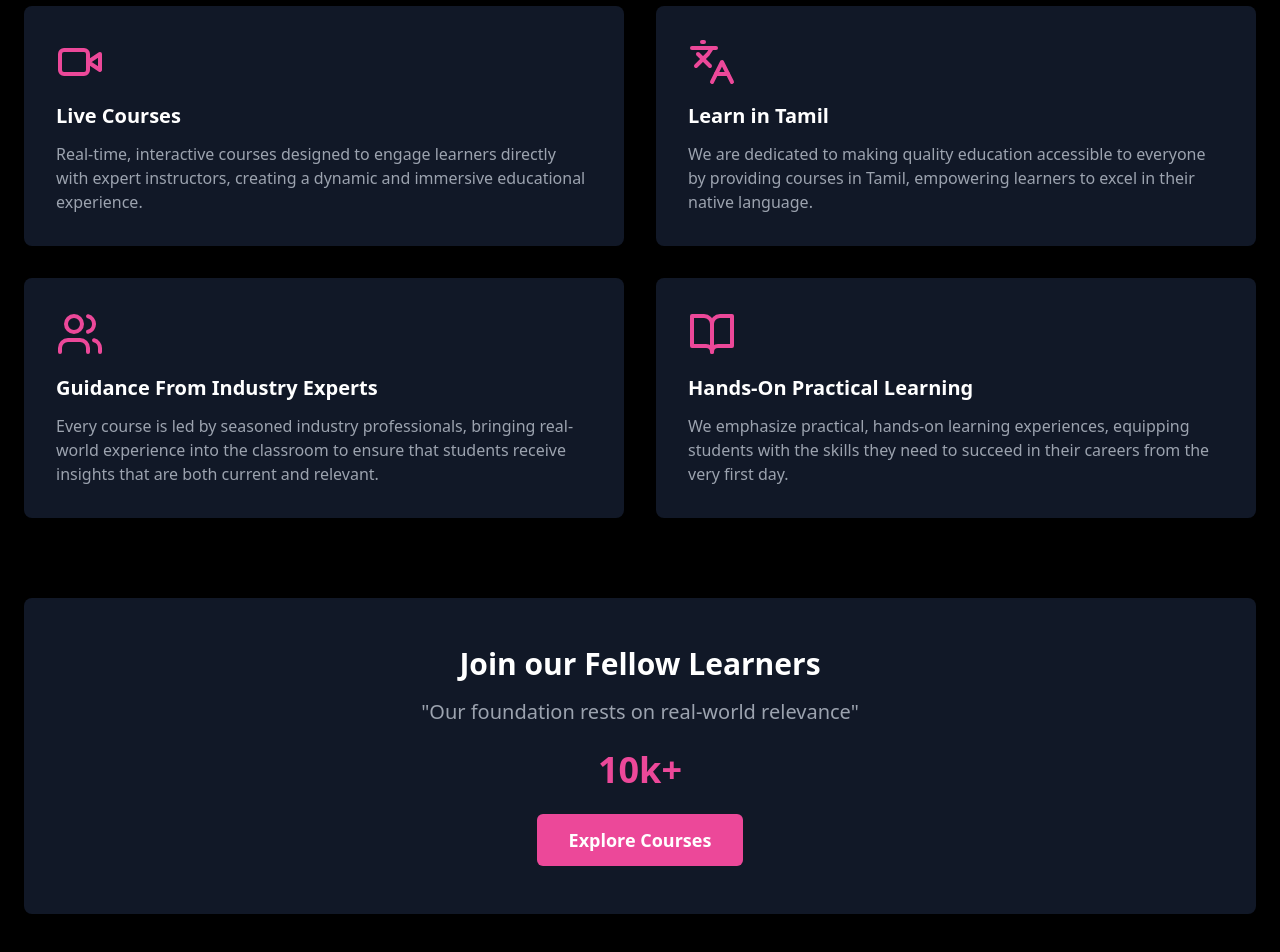
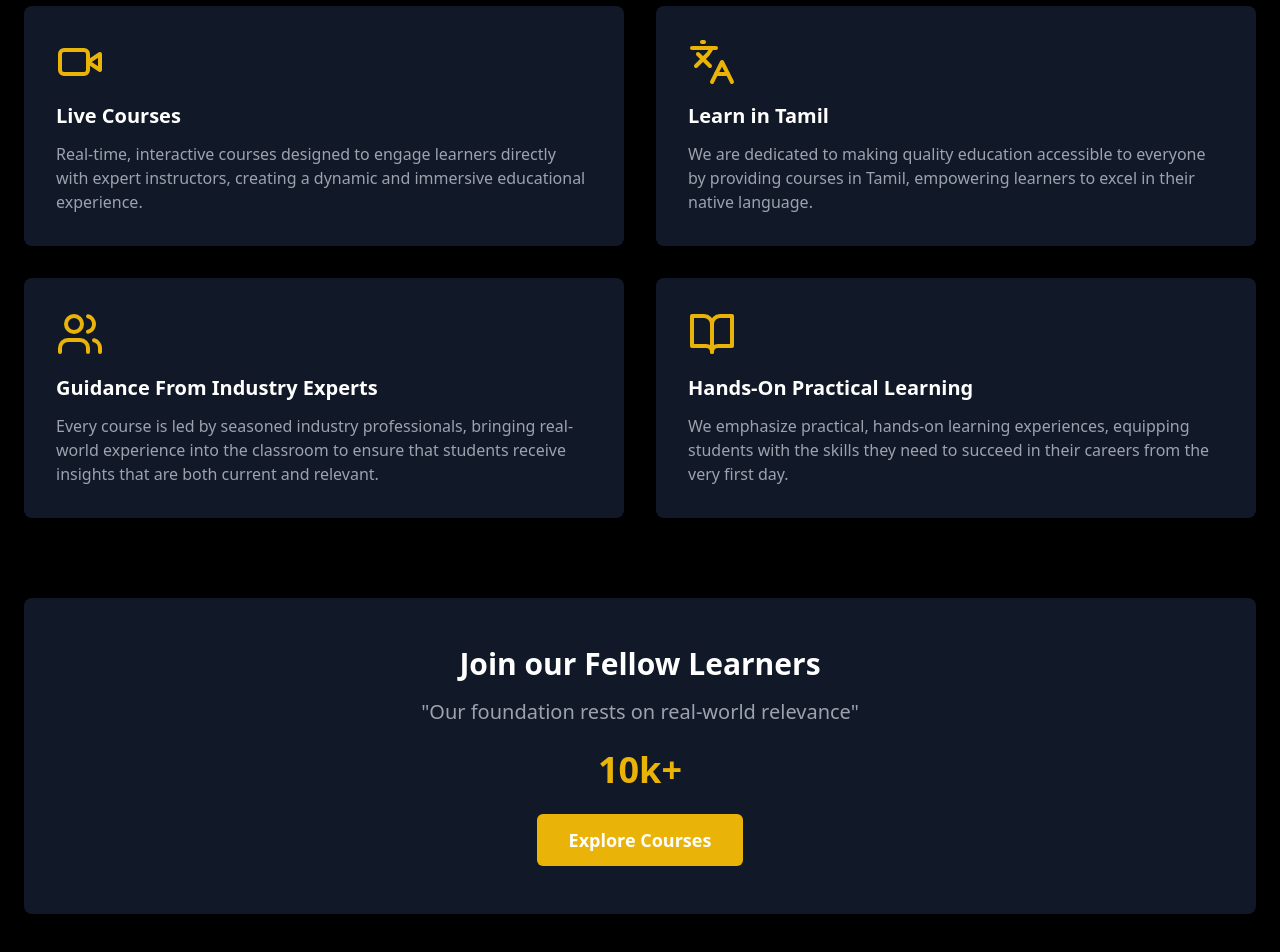
Before and after one commit to Hariomkabra/Elevate, a React (Vite) app: page / in a window 1280 px wide. Shown: the part 2812-3764 px from the top of the page. Built offline with nearby package versions, Linux system fonts and the light colour scheme.

Commit message:
Update CoreValues.tsx

```diff
--- a/src/components/CoreValues.tsx
+++ b/src/components/CoreValues.tsx
@@ -12,25 +12,25 @@ const CoreValues = () => {
 
         <div className="grid grid-cols-1 md:grid-cols-2 gap-8 mb-20">
           <div className="bg-gray-900 p-8 rounded-lg">
-            <Video className="h-12 w-12 text-pink-500 mb-4" />
+            <Video className="h-12 w-12 text-yellow-500 mb-4" />
             <h3 className="text-xl font-semibold mb-3">Live Courses</h3>
             <p className="text-gray-400">Real-time, interactive courses designed to engage learners directly with expert instructors, creating a dynamic and immersive educational experience.</p>
           </div>
 
           <div className="bg-gray-900 p-8 rounded-lg">
-            <Language className="h-12 w-12 text-pink-500 mb-4" />
+            <Language className="h-12 w-12 text-yellow-500 mb-4" />
             <h3 className="text-xl font-semibold mb-3">Learn in Tamil</h3>
             <p className="text-gray-400">We are dedicated to making quality education accessible to everyone by providing courses in Tamil, empowering learners to excel in their native language.</p>
           </div>
 
           <div className="bg-gray-900 p-8 rounded-lg">
-            <Users className="h-12 w-12 text-pink-500 mb-4" />
+            <Users className="h-12 w-12 text-yellow-500 mb-4" />
             <h3 className="text-xl font-semibold mb-3">Guidance From Industry Experts</h3>
             <p className="text-gray-400">Every course is led by seasoned industry professionals, bringing real-world experience into the classroom to ensure that students receive insights that are both current and relevant.</p>
           </div>
 
           <div className="bg-gray-900 p-8 rounded-lg">
-            <BookOpen className="h-12 w-12 text-pink-500 mb-4" />
+            <BookOpen className="h-12 w-12 text-yellow-500 mb-4" />
             <h3 className="text-xl font-semibold mb-3">Hands-On Practical Learning</h3>
             <p className="text-gray-400">We emphasize practical, hands-on learning experiences, equipping students with the skills they need to succeed in their careers from the very first day.</p>
           </div>
@@ -39,8 +39,8 @@ const CoreValues = () => {
         <div className="bg-gray-900 rounded-lg p-12 text-center">
           <h3 className="text-3xl font-bold mb-4">Join our Fellow Learners</h3>
           <p className="text-xl text-gray-400 mb-6">"Our foundation rests on real-world relevance"</p>
-          <div className="text-4xl font-bold text-pink-500 mb-6">10k+</div>
-          <button className="bg-pink-500 hover:bg-pink-600 px-8 py-3 rounded-md text-lg font-semibold transition-colors">
+          <div className="text-4xl font-bold text-yellow-500 mb-6">10k+</div>
+          <button className="bg-yellow-500 hover:bg-yellow-600 px-8 py-3 rounded-md text-lg font-semibold transition-colors">
             Explore Courses
           </button>
         </div>
```
